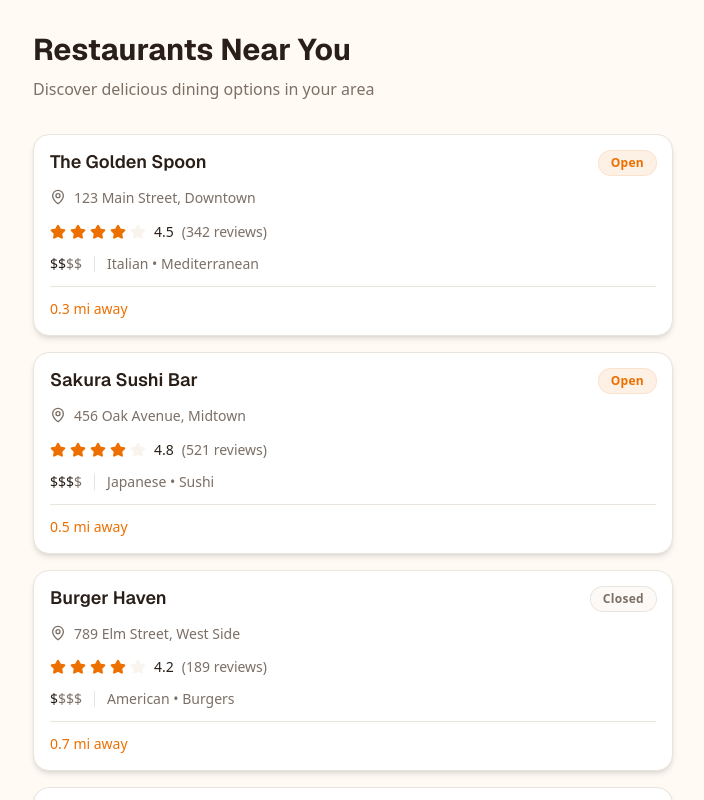
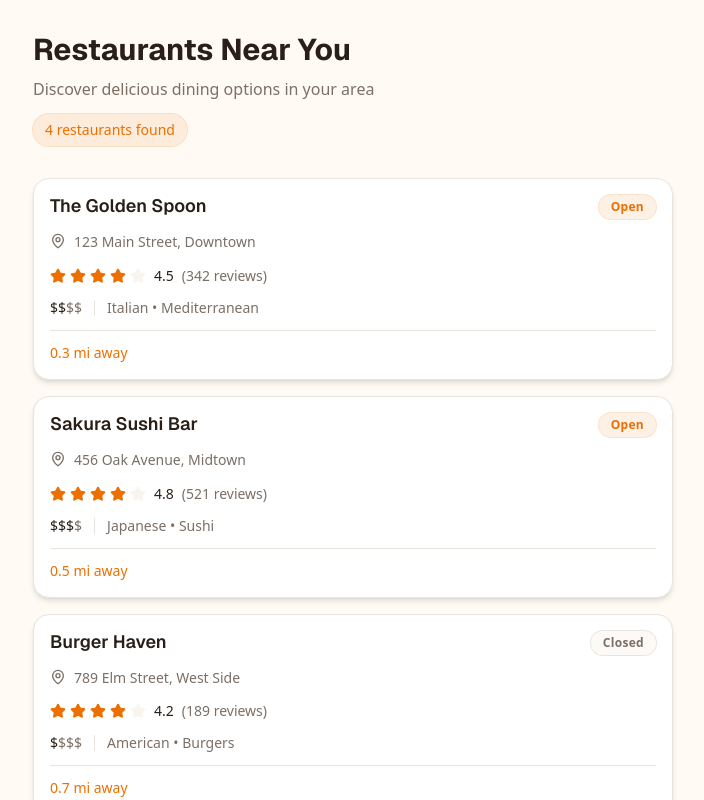
Before and after one commit to erick-chung/near-you, a Next.js app: page / in a window 1280 px wide. Shown: the top 800 px of the page, without its empty margins (287-991 px from the left). Built offline with nearby package versions, Linux system fonts and the light colour scheme.

Commit message:
Add restaurant list component and conditional rendering/styling

```diff
--- a/app/page.tsx
+++ b/app/page.tsx
@@ -1,4 +1,4 @@
-import { RestaurantCard } from "@/components/RestaurantCard";
+import { RestaurantList } from "@/components/RestaurantList";
 import { Restaurant } from "@/lib/types";
 
 export default function Home() {
@@ -57,20 +57,27 @@
     <main className="min-h-screen bg-background">
       <div className="max-w-2xl mx-auto px-4 py-8">
         {/* Header */}
-        <div className="mb-8">
+        {sampleRestaurants.length !== 0 && (
+          <header className="mb-8">
             <h1 className="font-sans font-bold text-3xl text-foreground mb-2 text-balance">
               Restaurants Near You
             </h1>
             <p className="text-muted-foreground leading-relaxed">
               Discover delicious dining options in your area
             </p>
+            <div className="mt-3 inline-flex items-center gap-2 px-3 py-1.5 rounded-full bg-primary/10 ring-1 ring-primary/20">
+              <span className="text-sm font-medium text-primary">
+                {`${sampleRestaurants.length} ${
+                  sampleRestaurants.length === 1 ? "restaurant" : "restaurants"
+                } found `}
+              </span>
             </div>
+          </header>
+        )}
 
         {/* Restaurant cards */}
         <div className="flex flex-col gap-4">
-          {sampleRestaurants.map((restaurant) => (
-            <RestaurantCard key={restaurant.id} restaurant={restaurant} />
-          ))}
+          <RestaurantList restaurants={sampleRestaurants} />
         </div>
       </div>
     </main>
--- a/components/RestaurantList.tsx
+++ b/components/RestaurantList.tsx
@@ -0,0 +1,35 @@
+import { Restaurant } from "@/lib/types";
+import { RestaurantCard } from "./RestaurantCard";
+import { UtensilsCrossed } from "lucide-react";
+
+export function RestaurantList({ restaurants }: { restaurants: Restaurant[] }) {
+  return (
+    <>
+      {restaurants.length === 0 ? (
+        <div className="flex flex-col items-center justify-center py-16 px-4">
+          <div className="w-20 h-20 rounded-full bg-primary/10 flex items-center justify-center mb-4">
+            <UtensilsCrossed className="w-10 h-10 text-primary/60" />
+          </div>
+          <h3 className="font-sans font-semibold text-xl text-foreground mb-2 text-balance text-center">
+            No restaurants found
+          </h3>
+          <p className="text-muted-foreground text-center leading-relaxed max-w-sm">
+            Sorry, we couldn't find any restaurants in your area. Try adjusting
+            your location or search criteria.
+          </p>
+        </div>
+      ) : (
+        restaurants.map((restaurant) => (
+          <RestaurantCard key={restaurant.id} restaurant={restaurant} />
+        ))
+      )}
+    </>
+  );
+}
+
+// When doing conditional rendering in the future, follow this format (WRAP EACH PART IN PARENTHESES):
+// {condition ? (
+//   <JSX />
+// ) : (
+//   <OtherJSX />
+// )}
```
Lines whose indentation alone changed are shown as unchanged.
